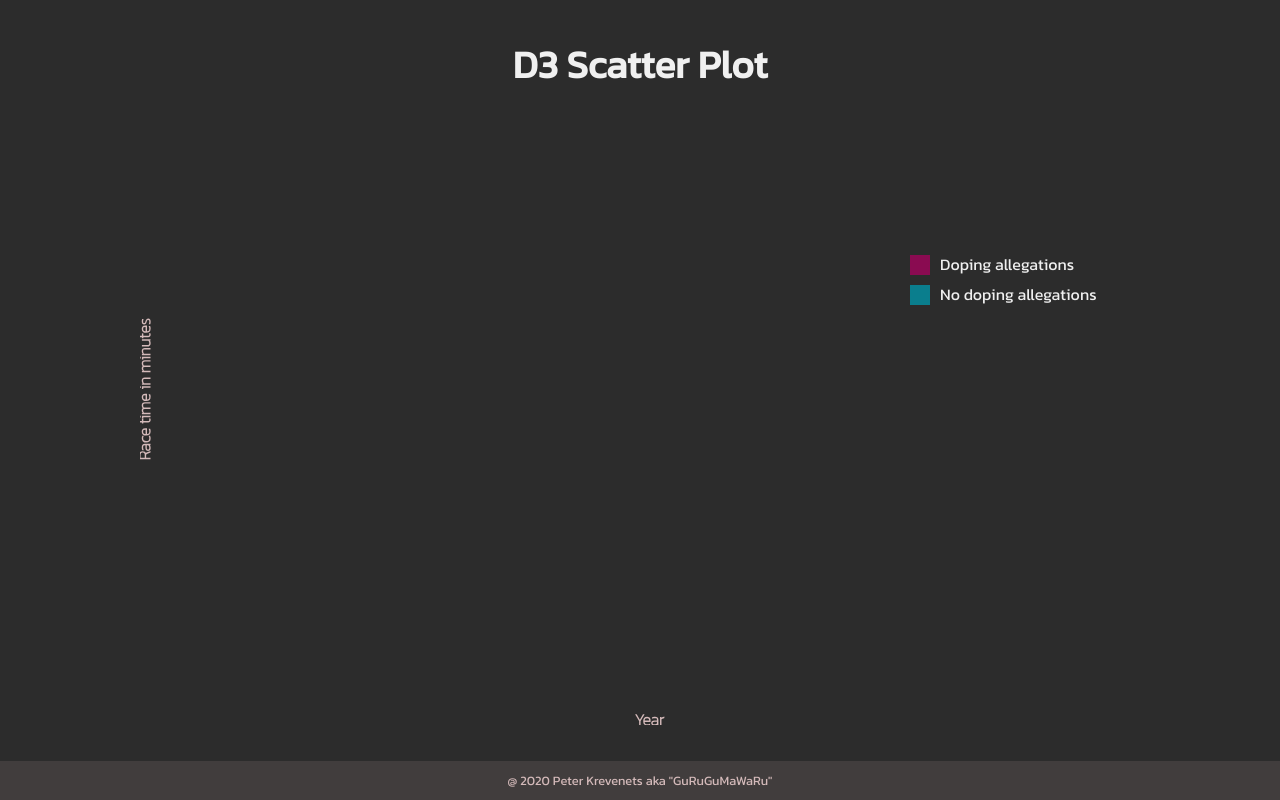
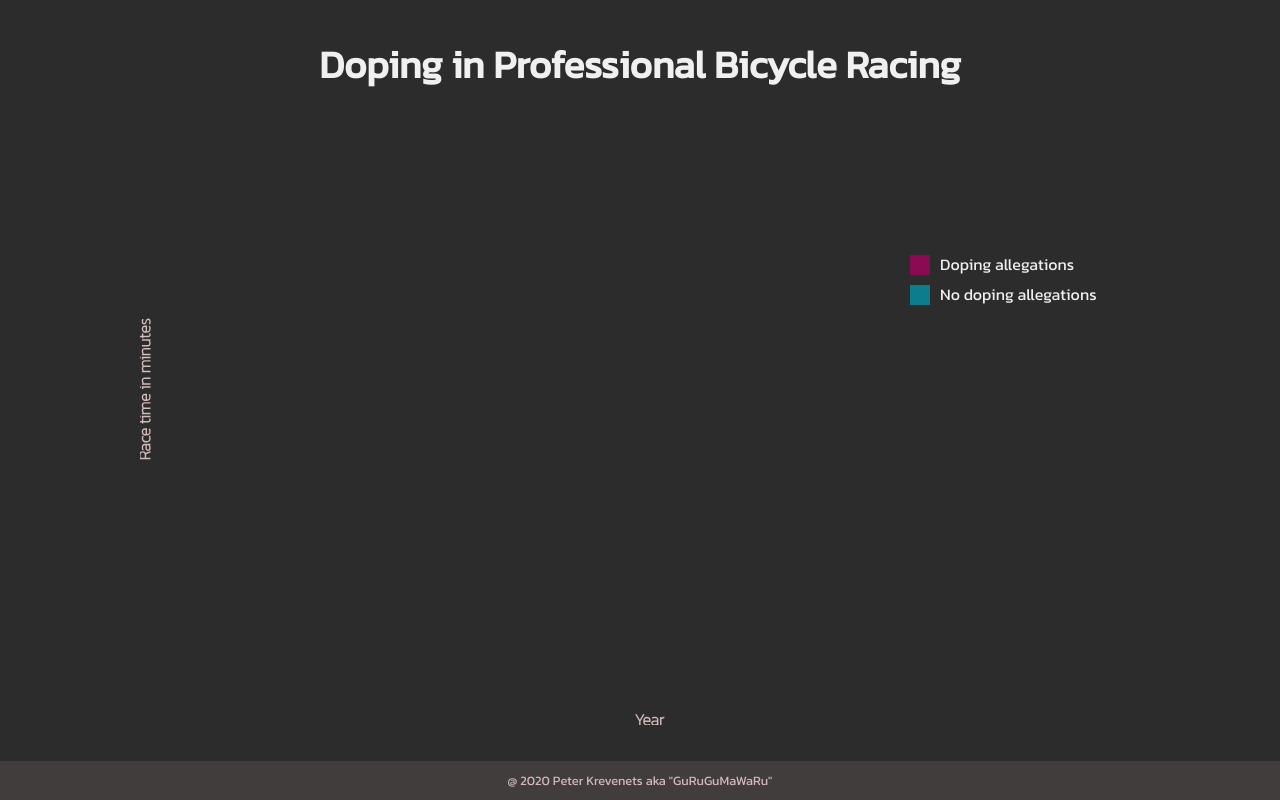
Before and after one commit to gurugu-fcc-projects/FCC__d3-scatter-plot, a plain HTML site: page index.html in a window 1280 px wide. Drawn offline with nearby package versions, Linux system fonts and the light colour scheme; no server answers.

Commit message:
Update title

```diff
--- a/index.html
+++ b/index.html
@@ -3,7 +3,7 @@
   <head>
     <meta charset="UTF-8" />
     <meta name="viewport" content="width=device-width, initial-scale=1.0" />
-    <title>D3 Scatter Plot</title>
+    <title>Doping in Professional Bicycle Racing</title>
     <script src="https://d3js.org/d3.v5.min.js"></script>
     <link
       href="https://fonts.googleapis.com/css2?family=Kanit:wght@100;400&display=swap"
@@ -13,7 +13,7 @@
   </head>
   <body>
     <div class="content">
-      <h1 id="title">D3 Scatter Plot</h1>
+      <h1 id="title">Doping in Professional Bicycle Racing</h1>
     </div>
     <footer class="footer">@ 2020 Peter Krevenets aka "GuRuGuMaWaRu"</footer>
     <script src="main.js"></script>
```
